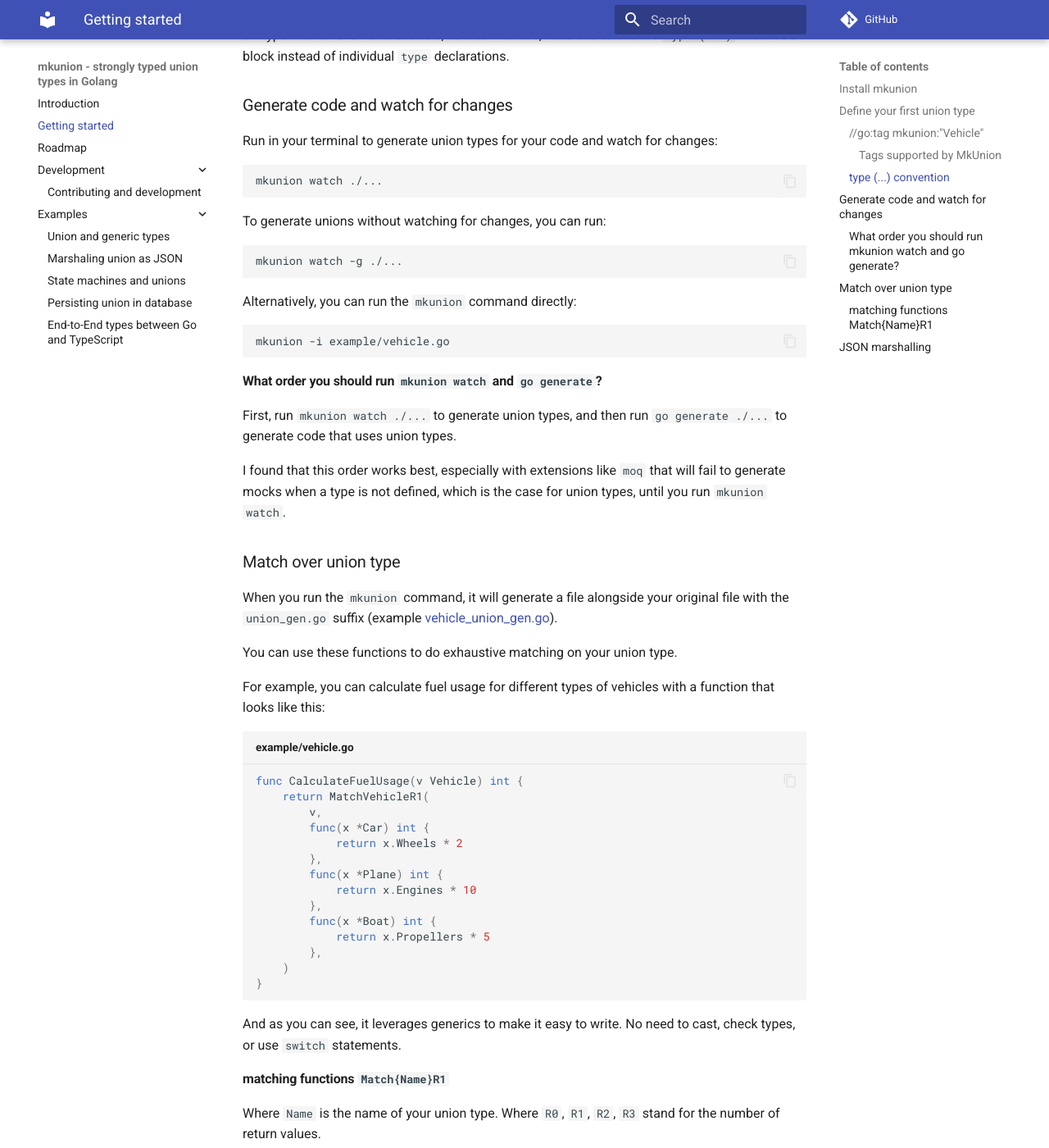
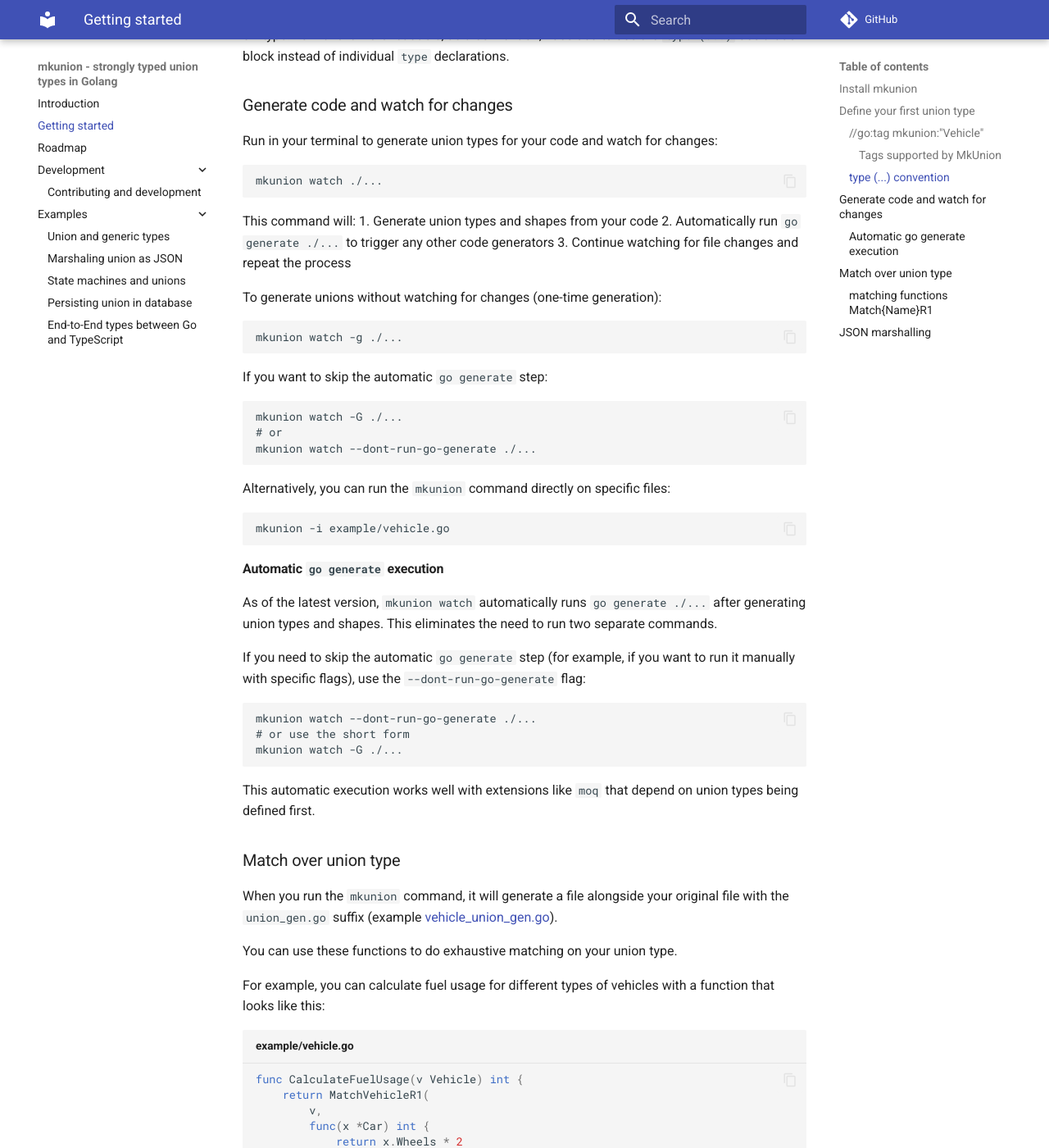
Before and after one commit to widmogrod/mkunion, an MkDocs documentation site: the page built from docs/getting_started.md, in a window 1280 px wide and 1400 px high, scrolled down 1873 px. Shown: the whole window at 82% size. Built offline with MkDocs 1.6.1 and Material for MkDocs 9.7.7, drawn with Linux system fonts in a browser that asks for light colours; comment, search, counter and statistics services are not loaded.

Commit message:
docs: update getting_started.md with automatic go generate behavior

````diff
--- a/docs/getting_started.md
+++ b/docs/getting_started.md
@@ -79,21 +79,40 @@
 mkunion watch ./...
 ```
 
-To generate unions without watching for changes, you can run:
+This command will:
+1. Generate union types and shapes from your code
+2. Automatically run `go generate ./...` to trigger any other code generators
+3. Continue watching for file changes and repeat the process
+
+To generate unions without watching for changes (one-time generation):
 ```
 mkunion watch -g ./...
 ```
 
-Alternatively, you can run the `mkunion` command directly:
+If you want to skip the automatic `go generate` step:
+```
+mkunion watch -G ./...
+# or
+mkunion watch --dont-run-go-generate ./...
+```
+
+Alternatively, you can run the `mkunion` command directly on specific files:
 ```
 mkunion -i example/vehicle.go
 ```
 
 
-#### What order you should run `mkunion watch` and `go generate`?
-First, run `mkunion watch ./...` to generate union types, and then run `go generate ./...` to generate code that uses union types.
+#### Automatic `go generate` execution
+As of the latest version, `mkunion watch` automatically runs `go generate ./...` after generating union types and shapes. This eliminates the need to run two separate commands.
 
-I found that this order works best, especially with extensions like `moq` that will fail to generate mocks when a type is not defined, which is the case for union types, until you run `mkunion watch`.
+If you need to skip the automatic `go generate` step (for example, if you want to run it manually with specific flags), use the `--dont-run-go-generate` flag:
+```
+mkunion watch --dont-run-go-generate ./...
+# or use the short form
+mkunion watch -G ./...
+```
+
+This automatic execution works well with extensions like `moq` that depend on union types being defined first.
 
 ### Match over union type
 When you run the `mkunion` command, it will generate a file alongside your original file with the `union_gen.go` suffix (example [vehicle_union_gen.go](https://github.com/widmogrod/mkunion/tree/main/example/vehicle_union_gen.go)).
````
